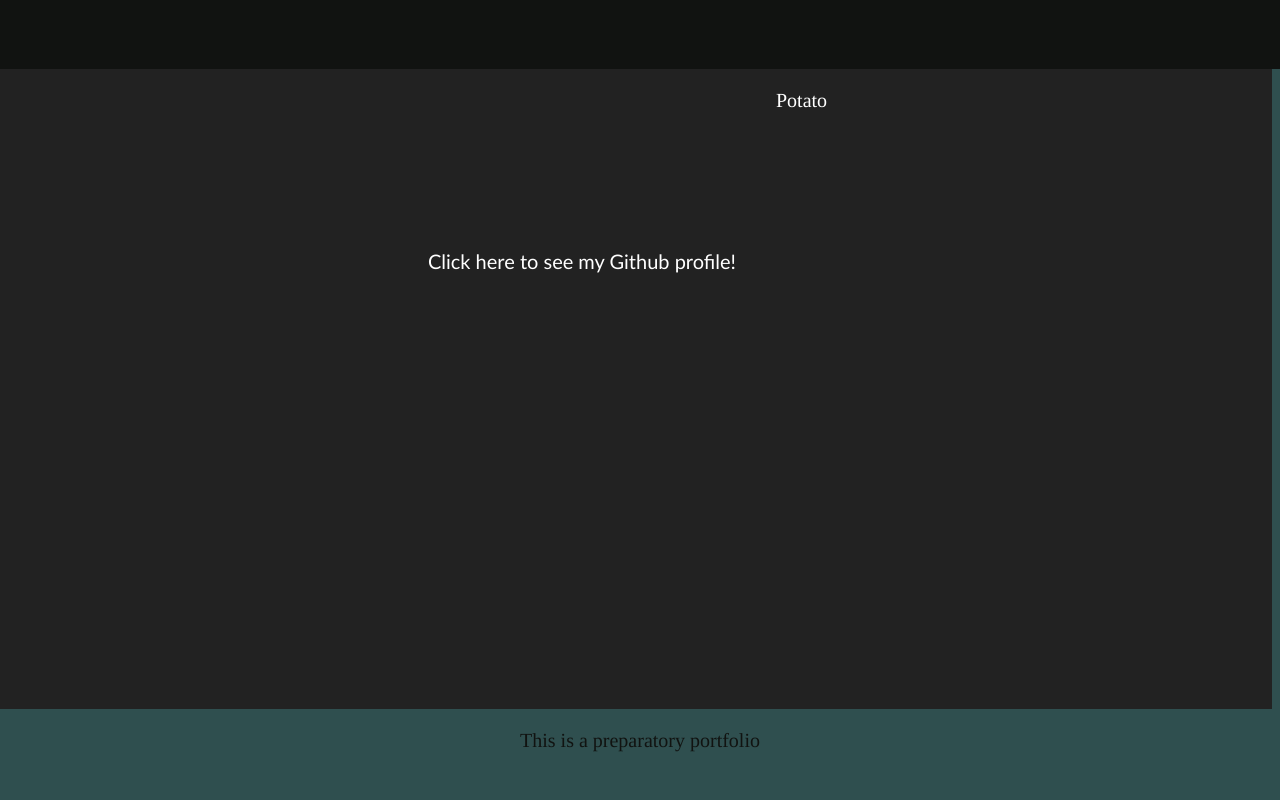
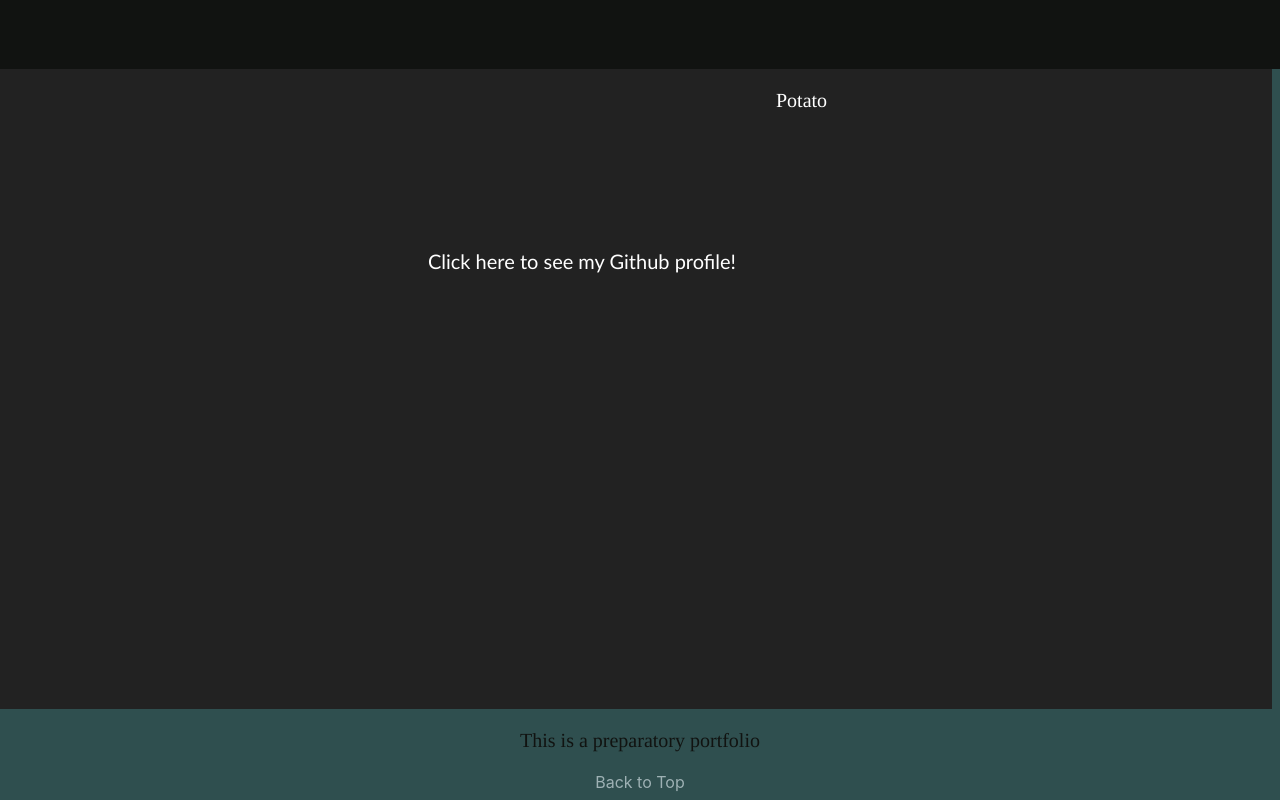
Before and after one commit to Gingikinz/Portfolio, a plain HTML site: page index.html in a window 1280 px wide. Shown: the part 1719-2519 px from the top of the page. Before the commit the page ends 2491 px from the top, so only its background shows below. Drawn offline with Linux system fonts and the light colour scheme.

Commit message:
another from home

```diff
--- a/index.html
+++ b/index.html
@@ -10,7 +10,7 @@
 
 
 
-<body>
+<body id="top">
     <nav id="navbar">
         <ul id="navwords">
             <li> <a href="#about" class="navwords">About</a></li>
@@ -72,6 +72,7 @@
 
 <footer>
     <p id="footer-text">This is a preparatory portfolio</p>
+    <a href="#top" class="picture-text" id="to-the-top">Back to Top</a>
 </footer>
 
 
--- a/main.css
+++ b/main.css
@@ -106,3 +106,7 @@ a {
 #footer-text {
     color: #111311;
 }
+
+#to-the-top {
+    color: #9eb1b4;
+}
```
